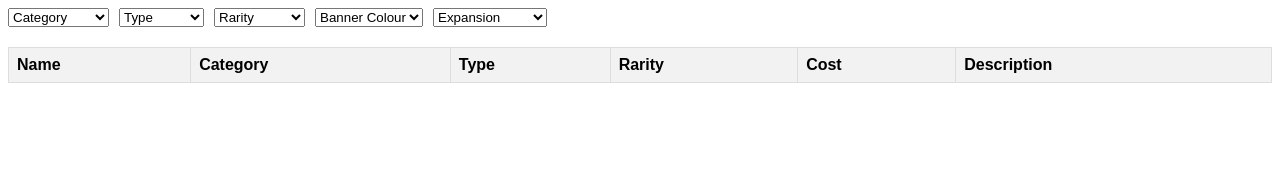
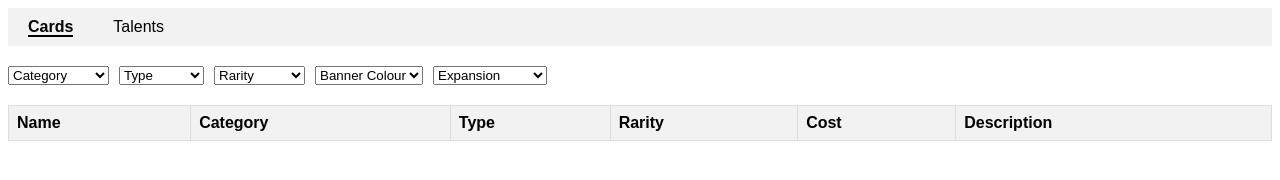
Before and after one commit to Neurrone/dawncaster-cards, a plain HTML site: page cards.html in a window 1280 px wide. Drawn offline with nearby package versions, Linux system fonts and the light colour scheme; no server answers.

Commit message:
Add nav links to prepare for a talents page, add main and search elements to provide more semantic structure

```diff
--- a/cards.html
+++ b/cards.html
@@ -9,6 +9,26 @@
         body {
             font-family: Arial, sans-serif;
         }
+
+        nav ul {
+            list-style-type: none;
+            padding: 0;
+            margin: 0 0 20px 0;
+            display: flex;
+            background-color: #f2f2f2;
+        }
+        nav li {
+            padding: 10px 20px;
+        }
+        nav a {
+            text-decoration: none;
+            color: black;
+        }
+        nav a[aria-current="page"] {
+            font-weight: bold;
+            border-bottom: 2px solid #000;
+        }
+
         .filters {
             display: flex;
             gap: 10px;
@@ -37,7 +57,14 @@
     </style>
 </head>
 <body>
-    <div class="filters">
+    <nav>
+        <ul>
+            <li><a href="#" aria-current="page">Cards</a></li>
+            <li><a href="#">Talents</a></li>
+        </ul>
+    </nav>
+    <main>
+        <search class="filters">
             <select id="category">
                 <option value="">Category</option>
                 <option value="0">Action</option>
@@ -100,7 +127,7 @@
                 <option value="5">Infinitum</option>
                 <option value="6">Catalyst</option>
             </select>
-    </div>
+        </search>
         <div role="status" id="resultsInfo"></div>
         <table id="cardTable">
             <thead>
@@ -117,7 +144,7 @@
                 <!-- Table rows will be populated here -->
             </tbody>
         </table>
-
+    </main>
     <script>
         const selects = document.querySelectorAll('select');
         const cardTable = document.getElementById('cardTable').getElementsByTagName('tbody')[0];
```
Lines whose indentation alone changed are shown as unchanged.
